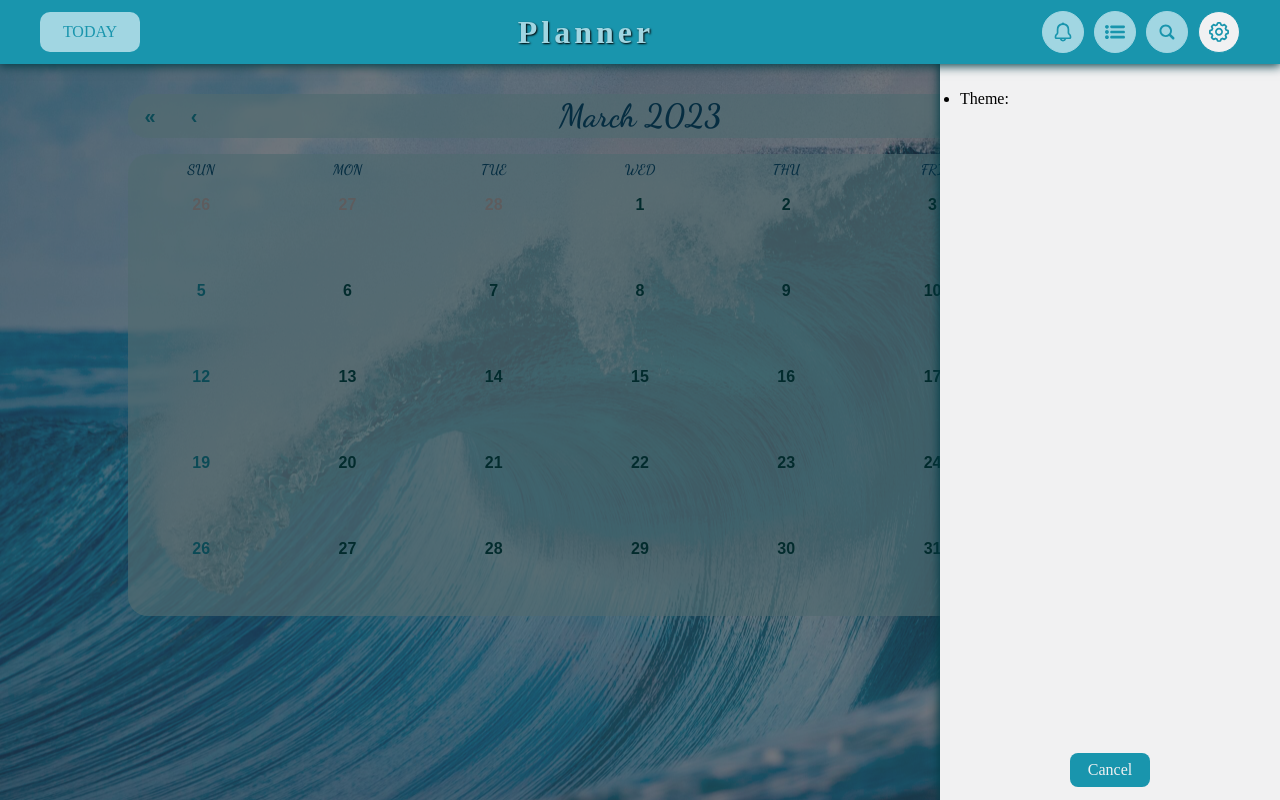
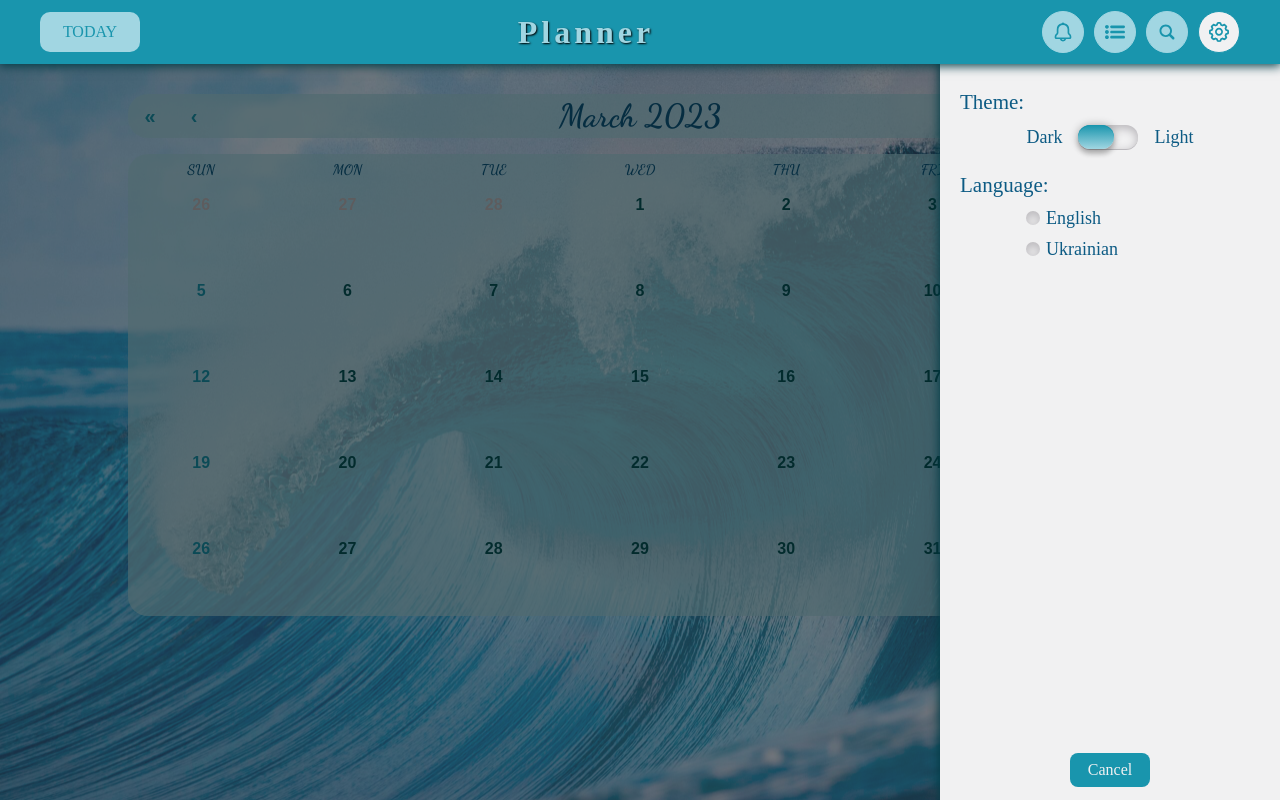
Before and after one commit to YevheniiaDrobiazko/planner_react, a React (Create React App) app: page / in a window 1280 px wide. Built offline with nearby package versions, Linux system fonts and the light colour scheme; a web font is replaced by a local one.

Commit message:
settings

```diff
--- a/src/components/Settings/Settings.module.css
+++ b/src/components/Settings/Settings.module.css
@@ -1,3 +1,192 @@
 .settings {
+  font-size: 18px;
+  text-transform: capitalize;
+}
+.settings_dark {
+  composes: settings;
+}
+.settings_light {
+  composes: settings;
+  color: var(--lightTheme-color0);
+}
 
+.settings label:hover {
+  cursor: pointer;
 }
+
+.item {
+  display: block;
+  margin-bottom: 24px;
+}
+
+.title {
+  margin-bottom: 10px;
+  font-size: 21px;
+}
+
+.theme_choice {
+  display: flex;
+  justify-content: center;
+  align-items: center;
+}
+
+.languages_list {
+  margin-left: 66px;
+}
+
+/*   input - checkbox   */
+.switch {
+  position: relative;
+  margin: 0 16px;
+  width: 60px;
+  height: 24px;
+}
+.switch_dark,
+.switch_light {
+  composes: switch;
+}
+
+.switch input {
+  width: 60px;
+  height: 24px;
+  display: none;
+}
+
+.switch label {
+  position: relative;
+  display: block;
+  width: 100%;
+  height: 100%;
+  border-radius: 40px;
+}
+.switch_dark label {
+  background: var(--darkTheme-color0-transparent);
+  box-shadow:
+      inset 0 3px 8px 1px var(--darkTheme-color0-transparent),
+      0 1px 0 var(--black);
+}
+.switch_light label {
+  background: var(--lightTheme-color4);
+  box-shadow:
+      inset 0 3px 8px 1px var(--lightTheme-color3),
+      0 1px 0 var(--lightTheme-color3);
+}
+.switch_dark label:hover {
+  box-shadow:
+      inset 0 3px 8px 4px var(--darkTheme-color0-transparent),
+      0 1px 5px var(--black);
+}
+.switch_light label:hover {
+  box-shadow:
+      inset 0 3px 8px 1px var(--lightTheme-color3),
+      0 1px 5px var(--lightTheme-color3);
+}
+
+.switch label i {
+  display: block;
+  height: 100%;
+  width: 60%;
+  position: absolute;
+  left: 0;
+  top: 0;
+  z-index: 2;
+  border-radius: inherit;
+}
+.switch_dark label i {
+  background: var(--darkTheme-color2);
+  background: linear-gradient(var(--darkTheme-color1), var(--darkTheme-color3));
+  box-shadow:
+      inset 0 1px 0 var(--darkTheme-color1),
+      0 0 8px rgba(0,0,0,0.3),
+      0 5px 5px rgba(0,0,0,0.2);
+}
+.switch_light label i {
+  background: var(--lightTheme-color2);
+  background: linear-gradient(var(--lightTheme-color1), var(--lightTheme-color2));
+  box-shadow:
+      inset 0 1px 0 var(--lightTheme-color1),
+      0 0 8px rgba(0,0,0,0.3),
+      0 5px 5px rgba(0,0,0,0.2);
+}
+
+.switch input:checked ~ label i { /* Toggle */
+  left: auto;
+  right: -1%;
+}
+
+/*  input - radio   */
+.radio {
+  display: block;
+  margin-bottom: 10px;
+}
+.radio_dark,
+.radio_light {
+  composes: radio;
+}
+
+.radio input {
+  display: none;
+}
+
+.radio label {
+  position: relative;
+  padding-left: 20px;
+}
+.radio_dark label:hover {
+  text-shadow: 0 0 5px  rgba(0,0,0,0.2);
+}
+.radio_light label:hover {
+  text-shadow: 0 0 6px var(--lightTheme-color3);
+}
+
+.radio label::before {
+  content: '';
+  position: absolute;
+  left: 0;
+  top: 3px;
+  height: 14px;
+  width: 14px;
+  border-radius: 50%;
+}
+.radio_dark label::before {
+  background: linear-gradient(var(--darkTheme-color1), var(--darkTheme-color2));
+  box-shadow:
+      inset 0 1px 0 var(--darkTheme-color1),
+      0 0 8px rgba(0,0,0,0.3),
+      0 5px 5px rgba(0,0,0,0.2);
+}
+.radio_light label::before {
+  background: var(--lightTheme-color4);
+  box-shadow:
+      inset 0 3px 8px 1px var(--lightTheme-color3),
+      0 1px 0 var(--lightTheme-color4);
+}
+.radio_dark label:hover::before {
+  box-shadow:
+      inset 0 1px 0 var(--darkTheme-color1),
+      0 0 8px rgba(0,0,0,0.6),
+      0 5px 5px rgba(0,0,0,0.2);
+}
+.radio_light label:hover:before {
+  box-shadow:
+      inset 0 3px 8px 1px var(--lightTheme-color3),
+      0 1px 5px var(--lightTheme-color3);
+}
+
+.radio input:checked ~ label::after {
+  content: '';
+  position: absolute;
+  left: 3px;
+  top: 6px;
+  height: 8px;
+  width: 8px;
+  border-radius: 50%;
+}
+.radio_dark input:checked ~ label::after {
+  background: var(--darkTheme-color2);
+  background: linear-gradient(var(--darkTheme-color2), var(--darkTheme-color3));
+}
+.radio_light input:checked ~ label::after {
+  background: var(--lightTheme-color2);
+  background: linear-gradient(var(--lightTheme-color1), var(--lightTheme-color2));
+}
--- a/src/components/Settings/Settings.tsx
+++ b/src/components/Settings/Settings.tsx
@@ -9,9 +9,34 @@ const Settings: ({theme}: SettingsProps ) => JSX.Element =
   ({theme}) => {
 
     return(
-      <ul className={styles.settings}>
-        <li>
-          <p>Theme:</p>
+      <ul className={styles[`settings_${theme}`]}>
+        <li className={styles.item}>
+          <p className={styles.title}>
+            Theme:
+          </p>
+          <div className={styles.theme_choice}>
+            <p>dark</p>
+            <div className={styles[`switch_${theme}`]}>
+              <input type="checkbox" id='theme' />
+              <label htmlFor='theme'><i></i></label>
+            </div>
+            <p>light</p>
+          </div>
+        </li>
+        <li className={styles.item}>
+          <p className={styles.title}>
+            Language:
+          </p>
+          <ul className={styles.languages_list}>
+            <li className={styles[`radio_${theme}`]} >
+              <input type='radio' id="en" name="language" value="english" />
+              <label htmlFor="en">english</label>
+            </li>
+            <li className={styles[`radio_${theme}`]} >
+              <input type='radio' id="ua" name="language" value="ukrainian" />
+              <label htmlFor="ua">ukrainian</label>
+            </li>
+          </ul>
         </li>
       </ul>
     )
--- a/src/components/Sidebar/Sidebar.tsx
+++ b/src/components/Sidebar/Sidebar.tsx
@@ -9,12 +9,19 @@ interface SidebarProps {
 
 const Sidebar: ({theme}: SidebarProps ) => JSX.Element =
   ({theme}) => {
+    const contentType = 'settings'
+
+    const content = (contentType: string) => {
+      if(contentType === 'settings') {
+        return <Settings theme={theme} />
+      } else return <p></p>
+    }
 
     return(
       <div className={styles[`wrapper_${theme}`]}>
         <div className={styles[`sidebar_${theme}`]}>
           <div className={styles.content}>
-            <Settings theme={theme} />
+            {content(contentType)}
           </div>
           <div className={styles.button} >
             <Button
```
